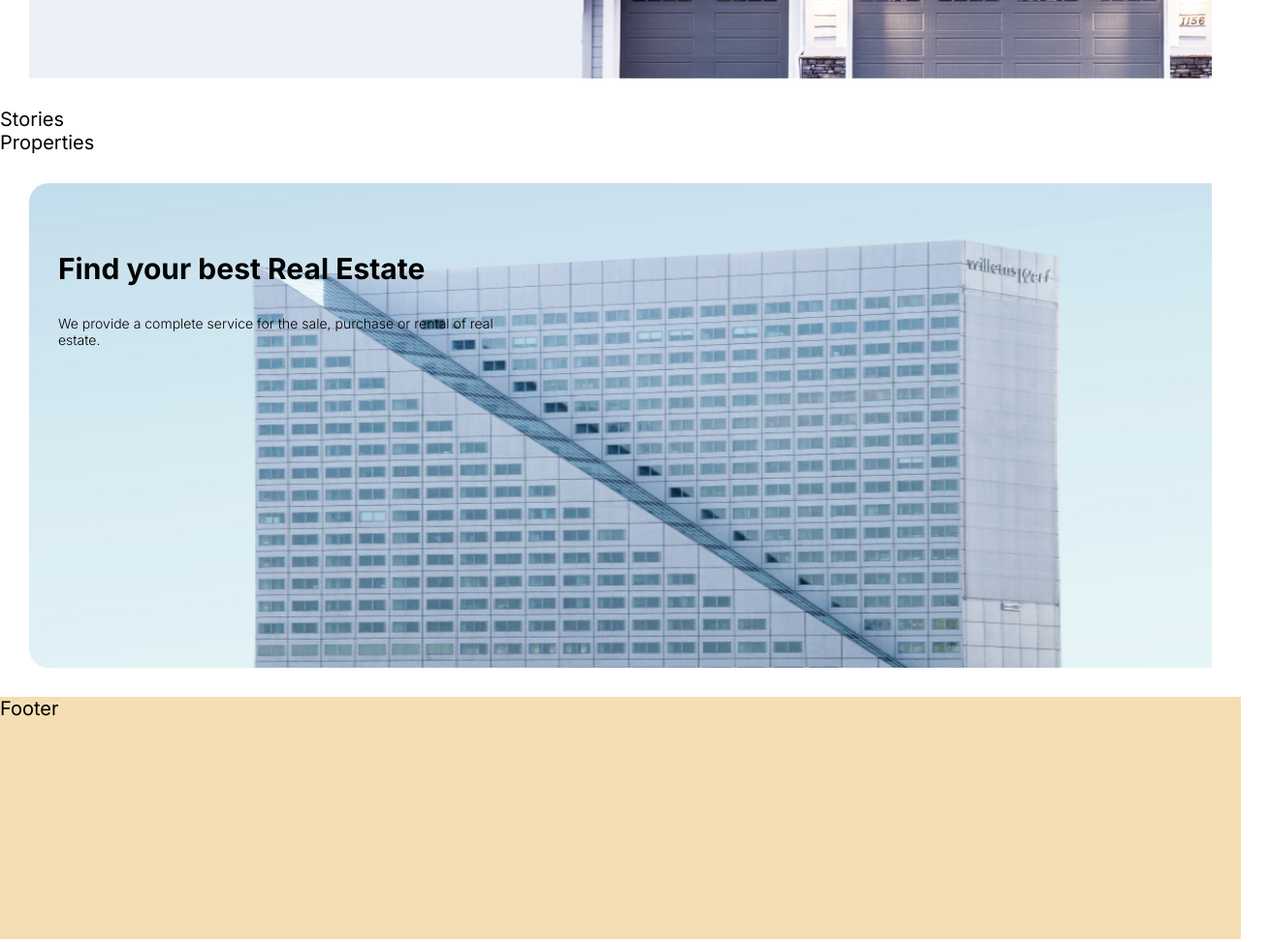
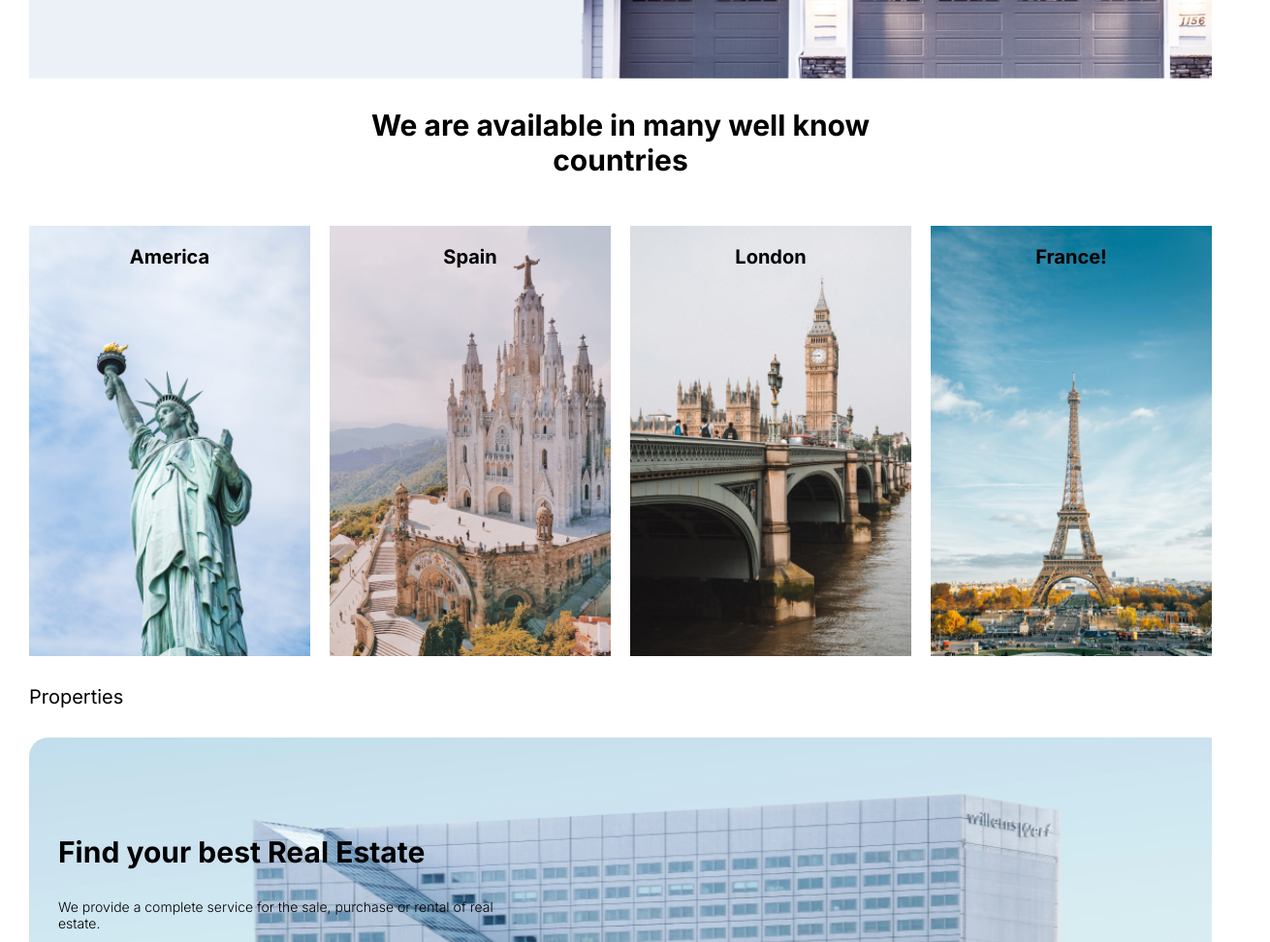
Before and after one commit to codecamp-17/reactd2-challenge-pavitpim40, a plain HTML site: page index.html in a window 1280 px wide. Shown: the part 513-1485 px from the top of the page at 97% size, 1310 px wide, since content can reach past the window. Drawn offline with nearby package versions, Linux system fonts and the light colour scheme.

Commit message:
story-item

```diff
--- a/index.css
+++ b/index.css
@@ -34,10 +34,13 @@ img {
 
 .main {
   min-height: calc(100vh - 64px - 250px);
+  padding: 30px;
+  display: flex;
+  flex-direction: column;
+  gap: 30px;
 }
 .hero__image__container {
   position: relative;
-  padding: 30px;
 }
 
 .hero__text {
@@ -83,3 +86,40 @@ p {
 .border-custom {
   border-radius: 20px 0 0 20px;
 }
+
+/* STORIES */
+
+.stories__title {
+  width: 50%;
+  text-align: center;
+  margin: auto;
+  margin-bottom: 50px;
+}
+
+.stories__list {
+  display: flex;
+  flex-wrap: wrap;
+  justify-content: space-around;
+  gap: 20px;
+}
+
+.stories__list--item {
+  flex-basis: 150px;
+  flex-grow: 1;
+  background: wheat;
+  aspect-ratio: 3/4;
+  text-align: center;
+  position: relative;
+}
+
+.stories__list--item > h4 {
+  position: absolute;
+  left: 50%;
+  transform: translateX(-50%);
+  top: 20px;
+}
+
+.stories__list--item > img {
+  width: 100%;
+  height: auto;
+}
--- a/index.js
+++ b/index.js
@@ -2,23 +2,18 @@
 const domRoot = document.getElementById('root');
 const root = ReactDOM.createRoot(domRoot);
 
-// ### LV.1
-function Hero() {
+// ### LV.2
+function StoryItem(props) {
+  const { place, src } = props;
   return (
-    <section className='hero'>
-      {/* Image */}
-      <div className='hero__image__container'>
-        <img className='hero__image' alt='hero' src='./images/banner.png' />
-        <div className='hero__text'>
-          <h1>Easy way to find a perfect property</h1>
-          <p>We provide a complete service for the sale, purchase or rental of real estate.</p>
-          <div className='hero__tab'></div>
-        </div>
-      </div>
-    </section>
+    <div className='stories__list--item'>
+      <h4>{place}</h4>
+      <img src={src} atl={place} />
+    </div>
   );
 }
 
+// ### LV.1
 function Banner(props) {
   return (
     <section className='hero'>
@@ -51,7 +46,17 @@ function App() {
           src='./images/banner.png'
           withTab={true}
         />
-        <section className='stories'>Stories</section>
+        <section className='stories'>
+          <div className='stories__title'>
+            <h1>We are available in many well know countries</h1>
+          </div>
+          <div className='stories__list'>
+            <StoryItem place='America' src='./images/america.png' />
+            <StoryItem place='Spain' src='./images/spain.png' />
+            <StoryItem place='London' src='./images/london.png' />
+            <StoryItem place='France!' src='./images/france.png' />
+          </div>
+        </section>
         <section className='properties'>Properties</section>
         <Banner title='Find your best Real Estate' src='./images/building.png' withTab={false} />
       </main>
```
